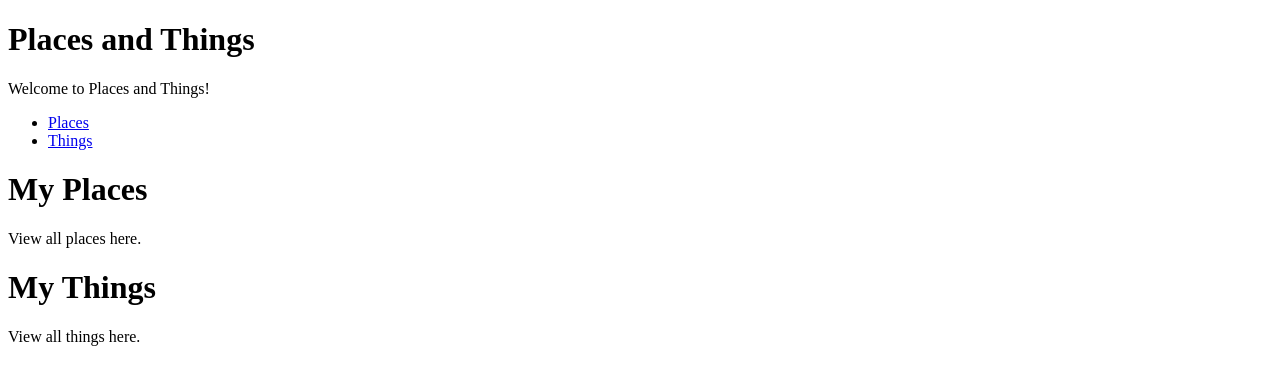
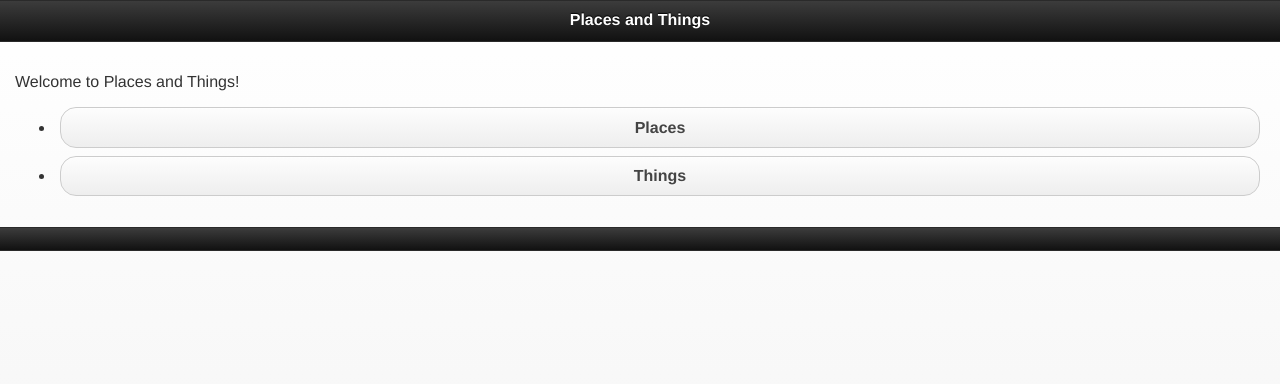
Before and after one commit to scsibug/PlacesAndThings, a plain HTML site: page index.html in a window 1280 px wide. Drawn offline with Linux system fonts and the light colour scheme; the site is published under a folder, as on GitHub Pages, so addresses that start at the root find nothing.

Commit message:
Use relative links to js/css.

```diff
--- a/index.html
+++ b/index.html
@@ -2,9 +2,9 @@
 <html>
 	<head>
 	<title>Page Title</title>
-	<link rel="stylesheet" href="/css/jquery.mobile-1.0a1.min.css" />
-	<script src="/js/jquery-1.4.3.min.js"></script>
-	<script src="/js/jquery.mobile-1.0a1.min.js"></script>
+	<link rel="stylesheet" href="css/jquery.mobile-1.0a1.min.css" />
+	<script src="js/jquery-1.4.3.min.js"></script>
+	<script src="js/jquery.mobile-1.0a1.min.js"></script>
 </head>
 <body>
 <div data-role="page">
```
Also changed, not shown: 1 other file.
